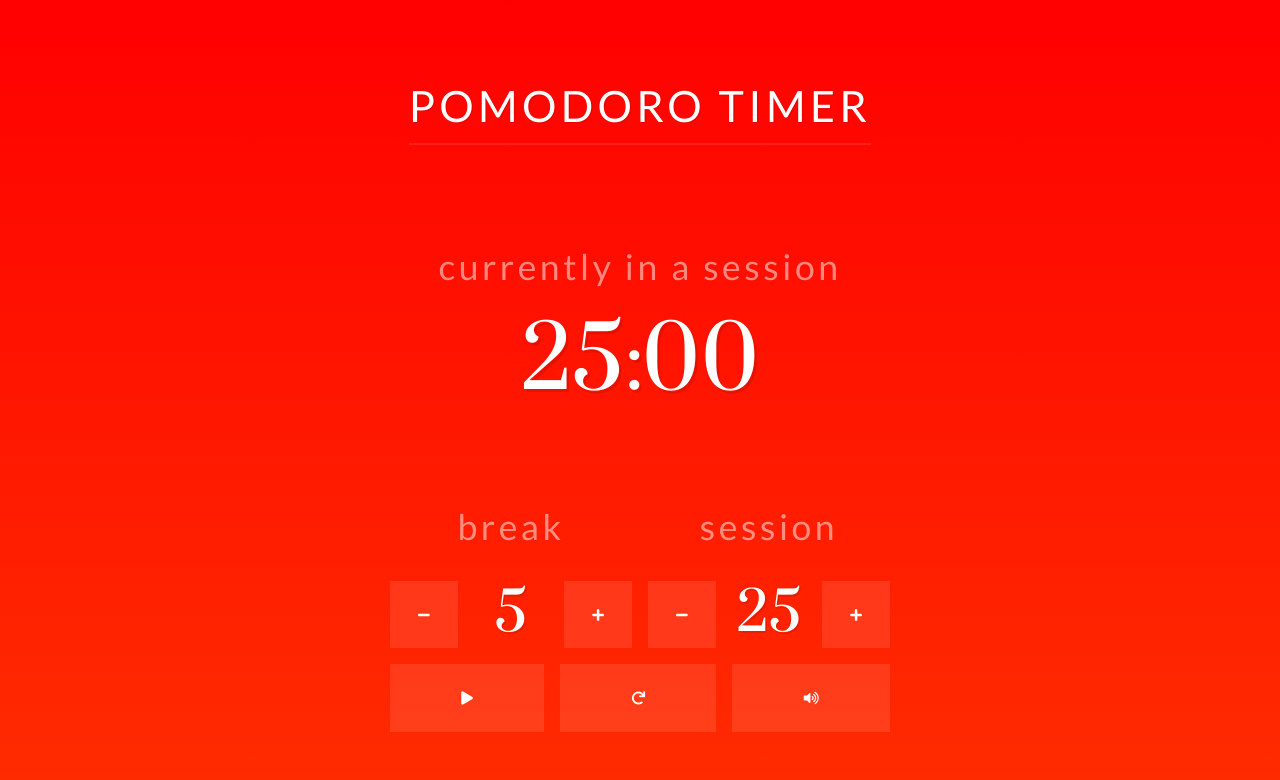
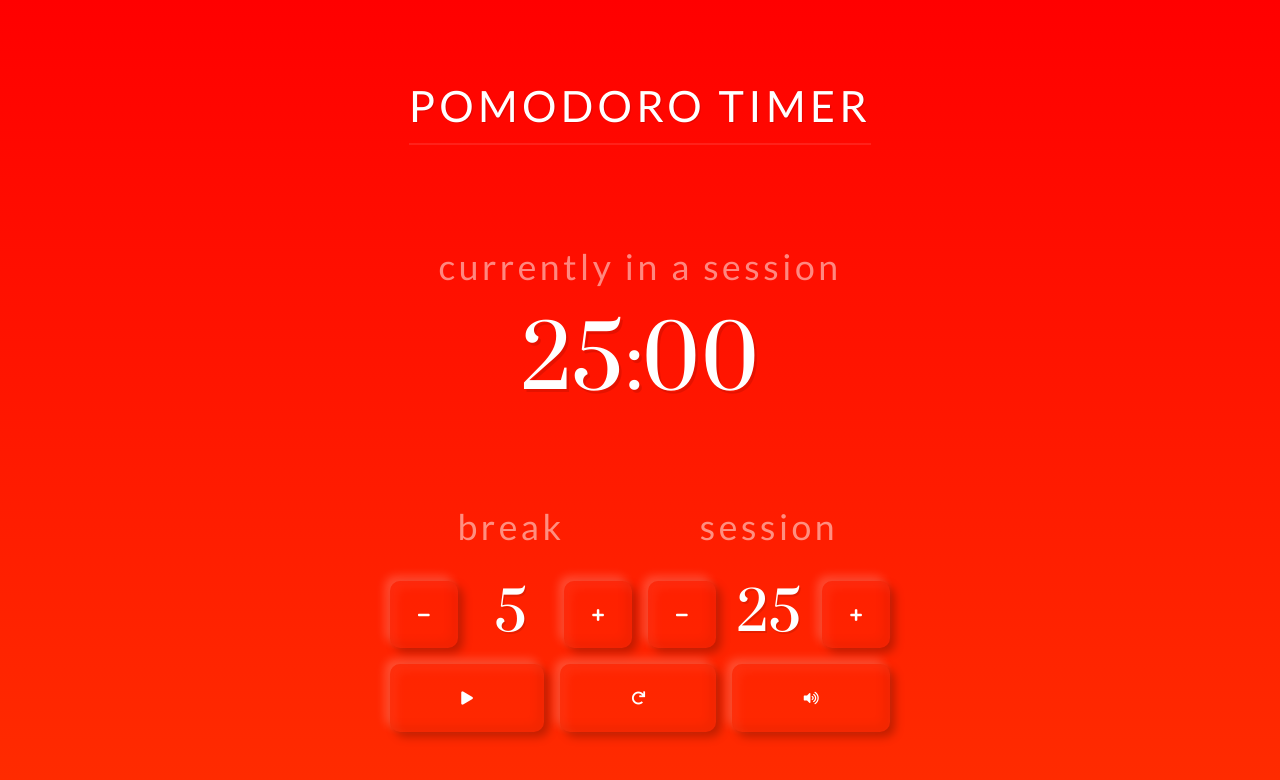
Before and after one commit to 5t4r8ucK/05-build-a-25-5-clock, a React (Create React App) app: page / in a window 1280 px wide. Shown: the top 780 px of the page. Built offline with nearby package versions, Linux system fonts and the light colour scheme.

Commit message:
Tried out neumorphic design on the buttons

```diff
--- a/src/components/styledButton.js
+++ b/src/components/styledButton.js
@@ -3,42 +3,55 @@ import * as variables from './variables.js';
 
 export const StyledButton = styled.button`
   // Display and Box Model
-  background-color: ${variables.colors.color.white.w_10};
+  background: transparent;
+  background-blend-mode: overlay;
+  box-shadow:
+    5px 5px 10px 2px rgba(255, 255, 255, 0.05) inset,
+    -5px -5px 10px 2px  rgba(0, 0, 0, 0.05) inset,
+    5px 5px 10px 0 rgba(0, 0, 0, 0.25),
+    -5px -5px 10px 0 rgba(255, 255, 255, 0.2);
+  border-radius: 10px;
   min-height: ${variables.sizes.column_width};
   // Typography
   font-family: ${variables.fonts.stack.sansSerif};
   color: ${variables.colors.color.white.w_100};
   // Other
   cursor: pointer;
-  transition: background-color 0.1s ease-out;
+  transition: all 0.2s ease;
   grid-area: ${props => props.gridArea};
 
   &:hover {
   // Display and Box Model
-    background-color: ${variables.colors.color.white.w_20};
+  box-shadow:
+    5px 5px 10px 2px rgba(0, 0, 0, 0.05) inset,
+    -5px -5px 10px 2px  rgba(255, 255, 255, 0.05) inset,
+    5px 5px 10px 0 rgba(0, 0, 0, 0.25),
+    -5px -5px 10px 0 rgba(255, 255, 255, 0.2);
   }
 
   &:active {
   // Display and Box Model
-    background-color: ${variables.colors.color.white.w_30};
+  box-shadow:
+    inset 5px 5px 10px 0 rgba(0, 0, 0, 0.25),
+    inset -5px -5px 10px 0 rgba(255, 255, 255, 0.2);
   }
 `;
 
 export const SquareButton = styled(StyledButton)`
   // Display and Box Model
+  align-self: center;
   width: ${variables.sizes.column_width};
   height: ${variables.sizes.column_width};
-
-  // Display and Box Model
-  align-self: center;
 `
 
 export const IncrementButton = styled(SquareButton)`
+  // Display and Box Model
   grid-area: increment;
   justify-self: left;
 `
 
 export const DecrementButton = styled(SquareButton)`
+  // Display and Box Model
   grid-area: decrement;
   justify-self: right;
 `
```
